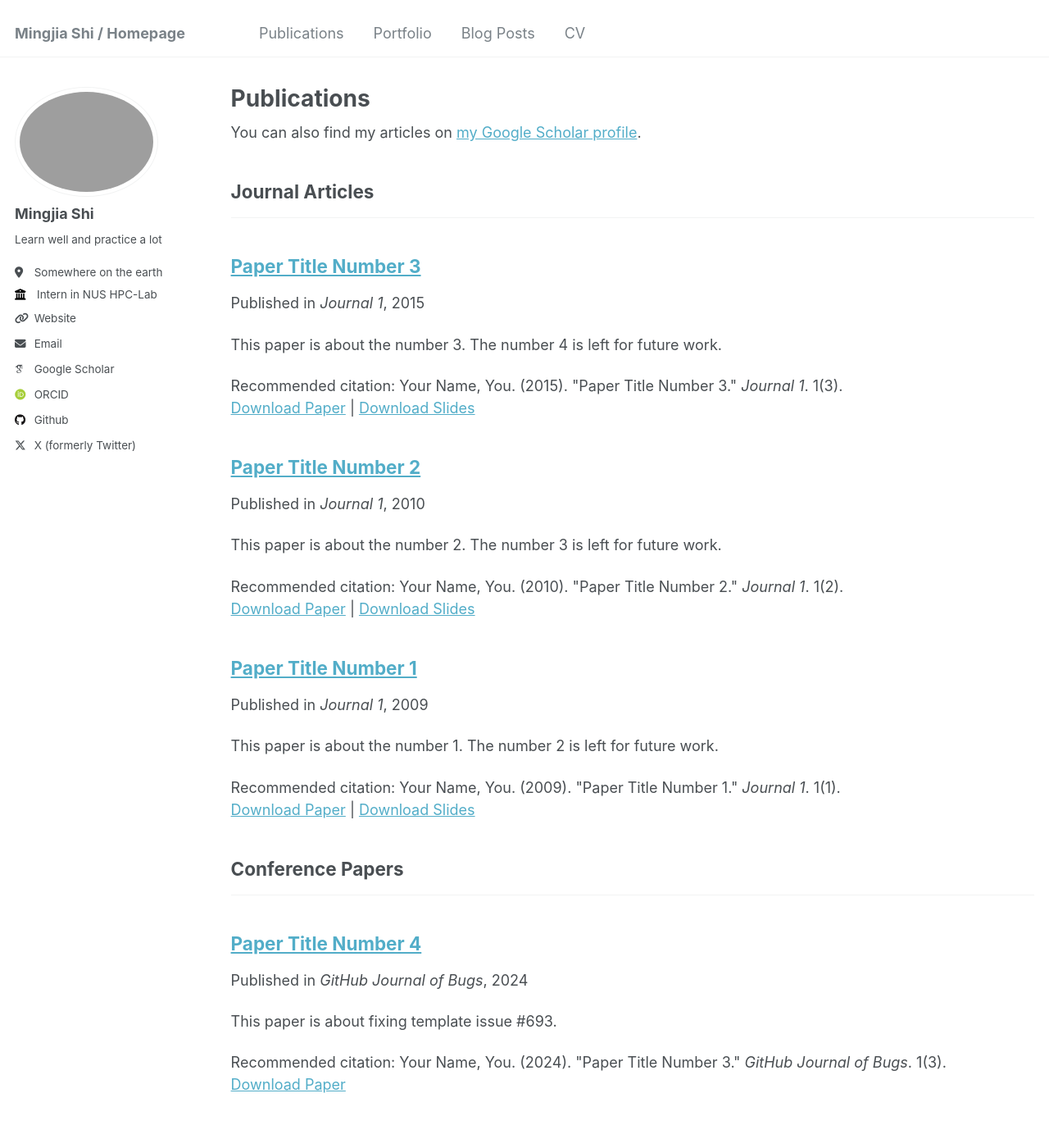
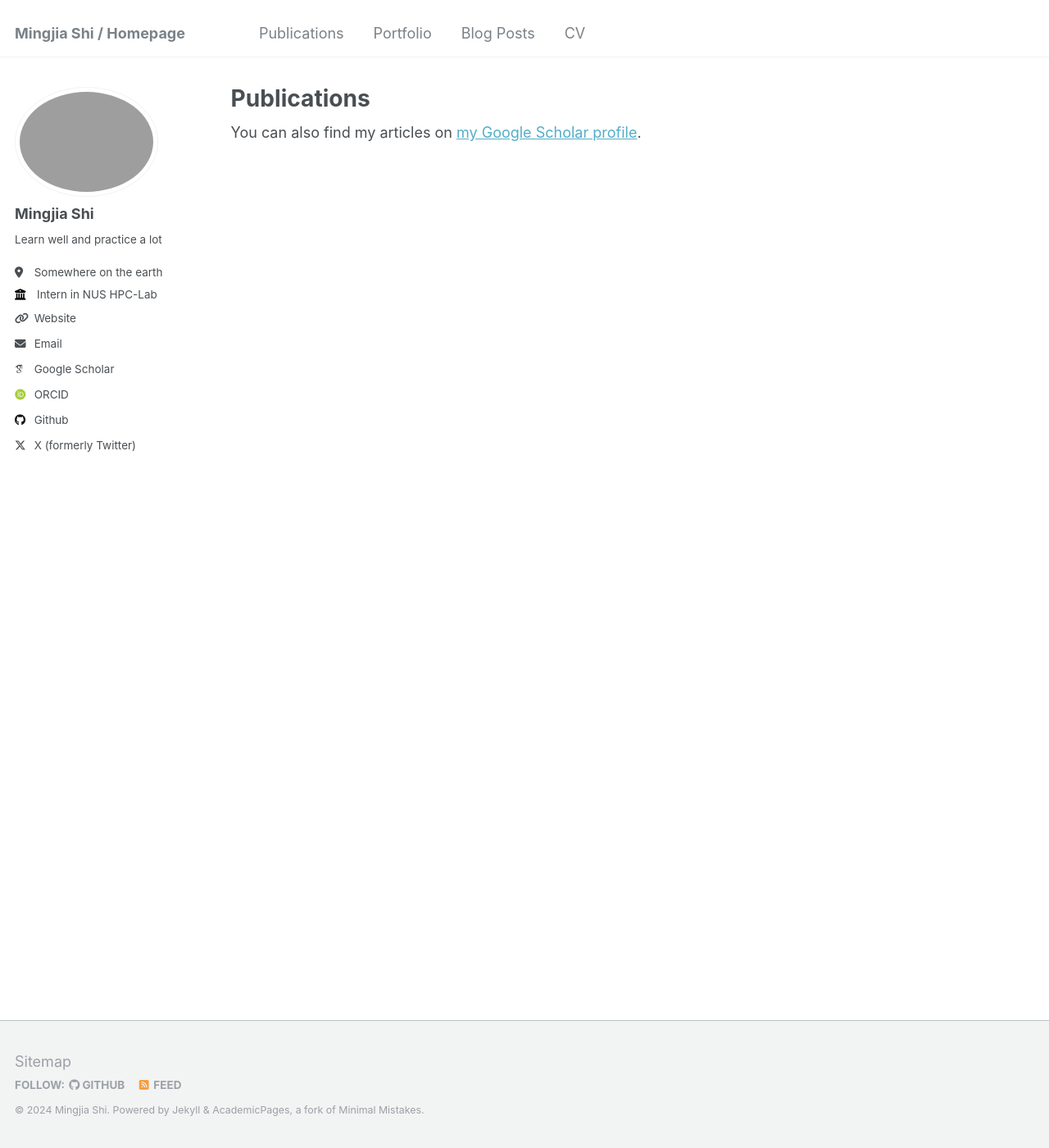
Before and after one commit to BDeMo/homepage, a Jekyll site: the page built from _pages/publications.html, in a window 1280 px wide and 1400 px high. Shown: the whole window at 82% size. Built offline with Jekyll 4.4.1, drawn with Linux system fonts in a browser that asks for light colours; some web fonts are replaced; a file with an impossible date is left out.

Commit message:
update part of the publications

```diff
--- a/_publications/2009-10-01-paper-title-number-1.md
+++ /dev/null
@@ -1,14 +0,0 @@
----
-title: "Paper Title Number 1"
-collection: publications
-category: manuscripts
-permalink: /publication/2009-10-01-paper-title-number-1
-excerpt: 'This paper is about the number 1. The number 2 is left for future work.'
-date: 2009-10-01
-venue: 'Journal 1'
-slidesurl: 'http://academicpages.github.io/files/slides1.pdf'
-paperurl: 'http://academicpages.github.io/files/paper1.pdf'
-citation: 'Your Name, You. (2009). &quot;Paper Title Number 1.&quot; <i>Journal 1</i>. 1(1).'
----
-
-The contents above will be part of a list of publications, if the user clicks the link for the publication than the contents of section will be rendered as a full page, allowing you to provide more information about the paper for the reader. When publications are displayed as a single page, the contents of the above "citation" field will automatically be included below this section in a smaller font.
--- a/_publications/2010-10-01-paper-title-number-2.md
+++ /dev/null
@@ -1,14 +0,0 @@
----
-title: "Paper Title Number 2"
-collection: publications
-category: manuscripts
-permalink: /publication/2010-10-01-paper-title-number-2
-excerpt: 'This paper is about the number 2. The number 3 is left for future work.'
-date: 2010-10-01
-venue: 'Journal 1'
-slidesurl: 'http://academicpages.github.io/files/slides2.pdf'
-paperurl: 'http://academicpages.github.io/files/paper2.pdf'
-citation: 'Your Name, You. (2010). &quot;Paper Title Number 2.&quot; <i>Journal 1</i>. 1(2).'
----
-
-The contents above will be part of a list of publications, if the user clicks the link for the publication than the contents of section will be rendered as a full page, allowing you to provide more information about the paper for the reader. When publications are displayed as a single page, the contents of the above "citation" field will automatically be included below this section in a smaller font.
--- a/_publications/2015-10-01-paper-title-number-3.md
+++ /dev/null
@@ -1,14 +0,0 @@
----
-title: "Paper Title Number 3"
-collection: publications
-category: manuscripts
-permalink: /publication/2015-10-01-paper-title-number-3
-excerpt: 'This paper is about the number 3. The number 4 is left for future work.'
-date: 2015-10-01
-venue: 'Journal 1'
-slidesurl: 'http://academicpages.github.io/files/slides3.pdf'
-paperurl: 'http://academicpages.github.io/files/paper3.pdf'
-citation: 'Your Name, You. (2015). &quot;Paper Title Number 3.&quot; <i>Journal 1</i>. 1(3).'
----
-
-The contents above will be part of a list of publications, if the user clicks the link for the publication than the contents of section will be rendered as a full page, allowing you to provide more information about the paper for the reader. When publications are displayed as a single page, the contents of the above "citation" field will automatically be included below this section in a smaller font.
--- a/_publications/2024-02-17-paper-title-number-4.md
+++ /dev/null
@@ -1,13 +0,0 @@
----
-title: "Paper Title Number 4"
-collection: publications
-category: conferences
-permalink: /publication/2024-02-17-paper-title-number-4
-excerpt: 'This paper is about fixing template issue #693.'
-date: 2024-02-17
-venue: 'GitHub Journal of Bugs'
-paperurl: 'http://academicpages.github.io/files/paper3.pdf'
-citation: 'Your Name, You. (2024). &quot;Paper Title Number 3.&quot; <i>GitHub Journal of Bugs</i>. 1(3).'
----
-
-The contents above will be part of a list of publications, if the user clicks the link for the publication than the contents of section will be rendered as a full page, allowing you to provide more information about the paper for the reader. When publications are displayed as a single page, the contents of the above "citation" field will automatically be included below this section in a smaller font.
```
Also changed, not shown: _pages/about.md (+51 -1 lines), _publications/2024-FCCA.md (added, +14 -0 lines), _publications/2024-PRIOR.md (added, +12 -0 lines), _publications/2024-SpeeD.md (added, +13 -0 lines), _publications/2024_FLmismatch.md (added, +14 -0 lines).
